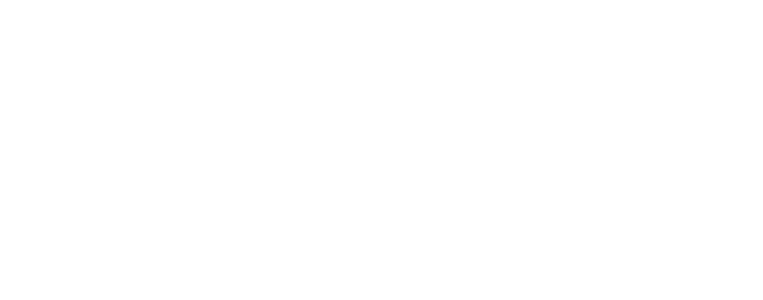
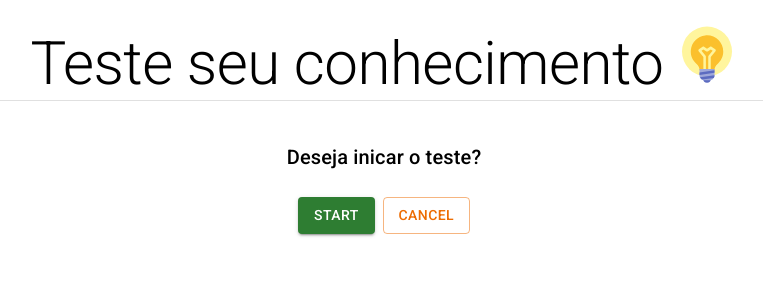
Before and after one commit to wylkerd/General-knowledge-test---React, a React (Create React App) app: page /confirmation/1 in a window 1280 px wide. Before the commit this address had no page. Shown: the top 300 px of the page, without its empty margins (256-1019 px from the left). Built offline with nearby package versions, Linux system fonts and the light colour scheme.

Commit message:
Created navegation

```diff
--- /dev/null
+++ b/src/Components/HeaderComponent.tsx
@@ -0,0 +1,12 @@
+import { Divider, Typography } from "@mui/material";
+import { FcIdea } from "react-icons/fc";
+
+export default function HeaderComponent() {
+    return (
+        <>
+            <Typography variant="h2" textAlign="center" alignItems="center" marginTop="1.5rem">Teste seu conhecimento <FcIdea/></Typography>
+            <Divider />
+            <br/><br/>
+        </>
+    );
+}
--- a/src/Pages/ConfirmationPage.tsx
+++ b/src/Pages/ConfirmationPage.tsx
@@ -1,18 +1,19 @@
 import React from 'react';
-import { Button, Container, Divider, Typography } from '@mui/material'
-import CounterComponent from '../Components/CounterComponent';
+import { Button, Container, Typography } from '@mui/material'
+import { Link } from'react-router-dom';
+import HeaderComponent from '../Components/HeaderComponent';
 
 export default function InitialPage() {
 
     return (
         <>
             <Container>
-                <Typography variant="h2" textAlign="center">Teste seu conhecimento</Typography>
-                <Divider />
-                <br/><br/>
-                <Typography variant="h6" textAlign="center">Selecione a quantidade de perguntas...</Typography>
-                <div style={{'textAlign': 'center', 'marginTop': '2rem'}}><CounterComponent/></div>
-                <div style={{'textAlign': 'center', 'marginTop': '1.5rem'}}><Button variant='contained'>Avançar</Button></div>
+                <HeaderComponent/>
+                <Typography variant="h6" textAlign="center">Deseja inicar o teste?</Typography>
+                <Container style={{'alignContent':'center', 'textAlign':'center', 'marginTop': '1.5rem'}}>
+                    <Button variant="contained" color="success" style={{'marginRight':"0.5rem"}}>Start</Button>
+                    <Link to="/" style={{ textDecoration: 'none' }}><Button variant="outlined" color="warning">Cancel</Button></Link>
+                </Container>
             </Container>
         </>
     );
--- a/src/Pages/InitialPage.tsx
+++ b/src/Pages/InitialPage.tsx
@@ -1,22 +1,37 @@
-import React, { useEffect, useState } from 'react';
-import { Button, Container, Divider, Typography } from '@mui/material'
-import CounterComponent from '../Components/CounterComponent';
-import { FcIdea } from "react-icons/fc";
+import React, { useState } from 'react';
+import { Button, ButtonGroup, Container, Typography } from '@mui/material'
+import { Link } from 'react-router-dom';
+import HeaderComponent from '../Components/HeaderComponent';
 
 export default function InitialPage() {
-    const [amount, setAmount] = useState(Number(window.sessionStorage.getItem('counter')));
-    useEffect(() => {console.log(amount);}, [amount]);
+    const [counter, setCounter] = useState(0);
+    const displayCounter = counter > 0 || counter === 0;
+
+    const handleIncrement = () => {
+        setCounter(counter + 1);
+    };
+
+    const handleDecrement = () => {
+        setCounter(counter - 1);
+    };
+
 
     return (
         <>
             <Container>
-                <Typography variant="h2" textAlign="center" alignItems="center" marginTop="1.5rem">Teste seu conhecimento <FcIdea/></Typography>
-                <Divider />
-                <br/><br/>
+                <HeaderComponent/>
                 <Typography variant="h6" textAlign="center">Selecione a quantidade de perguntas...</Typography>
-                <div style={{'textAlign': 'center', 'marginTop': '2rem'}} onClick={() => setAmount(Number(window.sessionStorage.getItem('counter')))} ><CounterComponent/></div>
-                { amount > 0 ? <div style={{'textAlign': 'center', 'marginTop': '1.5rem'}}><Button variant='contained'>Avançar</Button></div> :
-                    <div style={{'textAlign': 'center', 'marginTop': '1.5rem'}}><Button variant='contained' disabled>Avançar</Button></div> }
+                <div style={{'textAlign': 'center', 'marginTop': '2rem'}}>
+                <Container style={{'alignContent':'center'}}>
+                    <ButtonGroup size="small" aria-label="small outlined button group">
+                        {counter !== 0 ? displayCounter && <Button onClick={handleDecrement}>-</Button> : <Button disabled>-</Button>}
+                        {displayCounter && <Button disabled>{counter}</Button>}
+                        <Button onClick={handleIncrement}>+</Button>
+                    </ButtonGroup>
+                </Container>
+                </div>
+                { counter > 0 ? <div style={{'textAlign': 'center', 'marginTop': '1.5rem'}}><Link to={`/confirmation/${String(counter)}`} style={{ textDecoration: 'none' }}><Button variant='contained'>Avançar</Button></Link></div> :
+                <div style={{'textAlign': 'center', 'marginTop': '1.5rem'}}><Button variant='contained' disabled>Avançar</Button></div> }
             </Container>
         </>
     );
--- a/src/Routes.tsx
+++ b/src/Routes.tsx
@@ -14,7 +14,7 @@ const Routes = () => {
        <BrowserRouter>
         <Switch>
             <Route path="/" element={<InitialPage/>} />
-            <Route path="/confirmation" element={<ConfirmationPage/>} />
+            <Route path="/confirmation/:amount" element={<ConfirmationPage/>} />
         </Switch>
        </BrowserRouter>
    )
```
